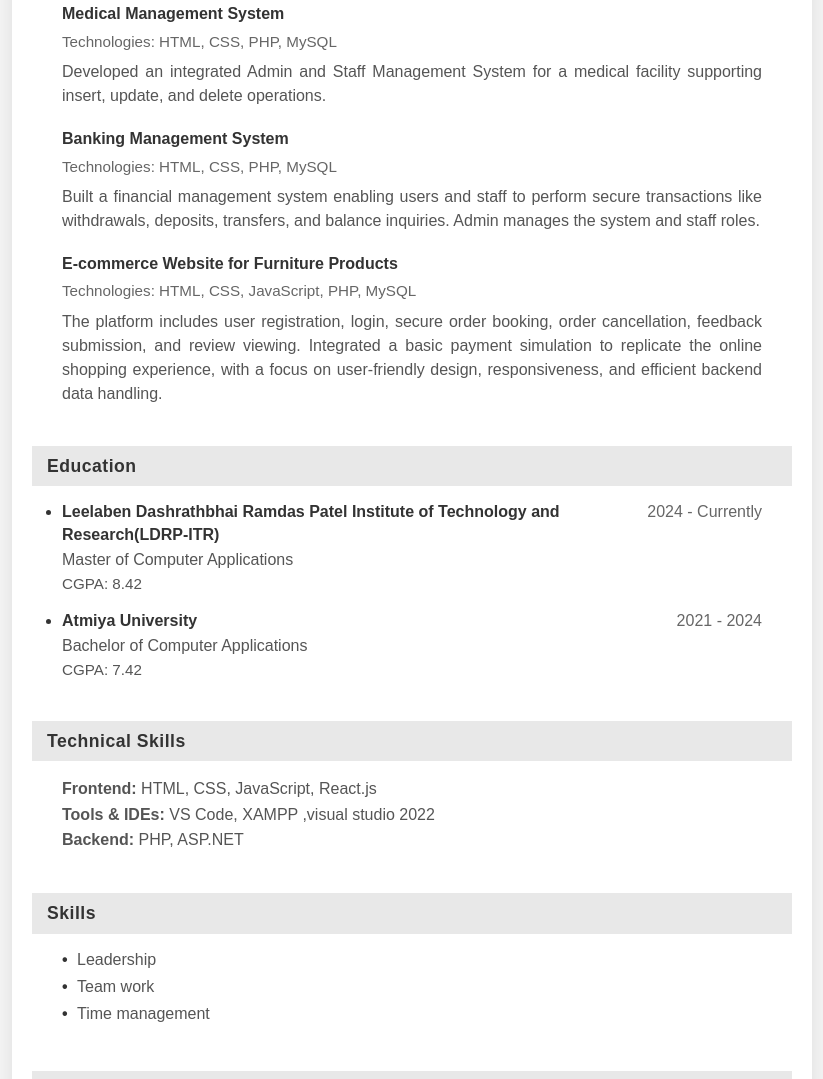
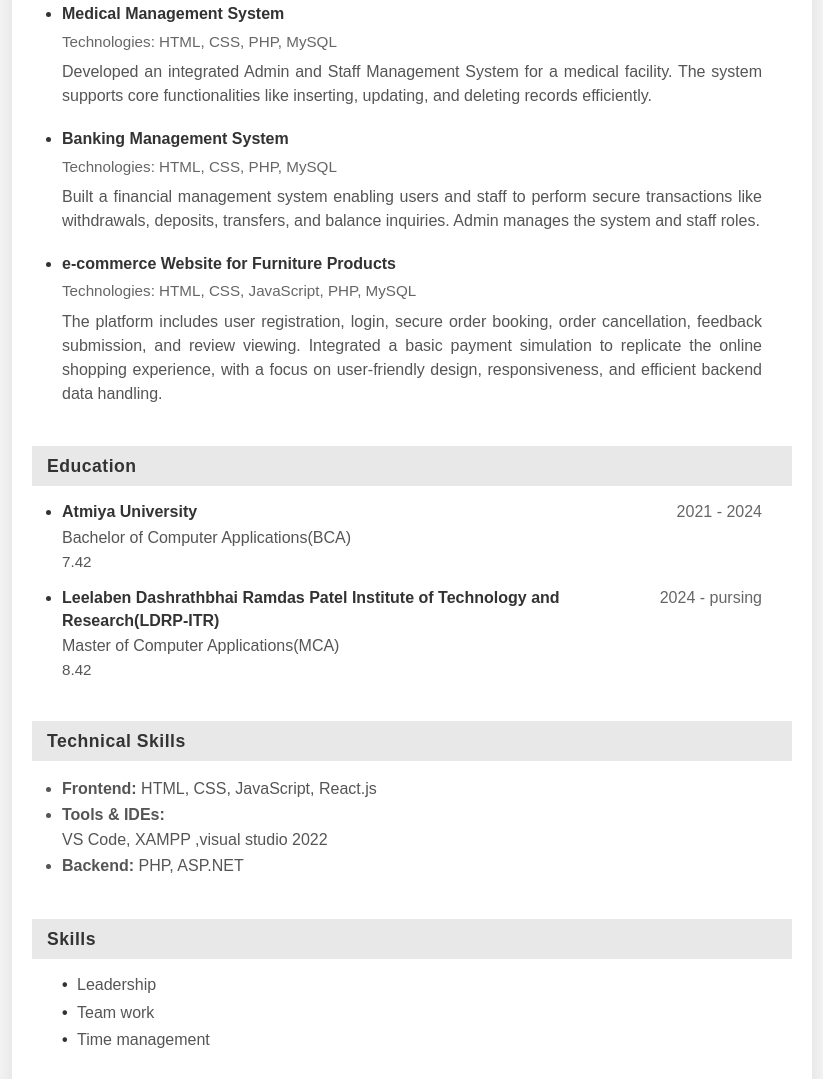
Before and after one commit to aastha07212003/Resume, a plain HTML site: page resume.html in a window 1280 px wide. Shown: the part 423-1502 px from the top of the page, without its empty margins (228-1051 px from the left). Drawn offline with Linux system fonts and the light colour scheme.

Commit message:
Revise resume content and structure
Updated resume.html with new content and formatting.

```diff
--- a/resume.html
+++ b/resume.html
@@ -1,5 +1,6 @@
 <!DOCTYPE html>
 <html lang="en">
+
 <head>
     <meta charset="UTF-8">
     <meta name="viewport" content="width=device-width, initial-scale=1.0">
@@ -23,7 +24,7 @@
             max-width: 800px;
             margin: 0 auto;
             background: white;
-            box-shadow: 0 0 20px rgba(0,0,0,0.1);
+            box-shadow: 0 0 20px rgba(0, 0, 0, 0.1);
             padding: 10px 20px;
         }
 
@@ -160,6 +161,7 @@
         }
     </style>
 </head>
+
 <body>
     <div class="resume-container">
 
@@ -170,7 +172,7 @@
             <div class="contact"><a href="https://www.linkedin.com/in/aastha2107">
     linkedin.com/in/aastha2107
 </a>
-</div>
+            </div>
         </div>
 
         <div class="section">
@@ -179,30 +181,42 @@
                 I am an MCA graduate looking for an entry-level job in software engineering. I want to use my skills in coding and system design to help the team, learn new things, and grow with the company.
             </div>
         </div>
- <div class="section">
+        <div class="section">
             <div class="section-title">Projects</div>
 
             <div class="project-item">
-                <div class="project-name">Medical Management System</div>
+                <div class="project-name">
+                    <ul>
+                        <li>Medical Management System</div>
                 <div class="project-tech">Technologies: HTML, CSS, PHP, MySQL</div>
                 <div class="project-description">
-                    Developed an integrated Admin and Staff Management System for a medical facility supporting insert, update, and delete operations.
+                    Developed an integrated Admin and Staff Management System for a medical facility. The system supports core functionalities like inserting, updating, and deleting records efficiently.
+                    </li>
+                    </ul>
                 </div>
             </div>
 
             <div class="project-item">
-                <div class="project-name">Banking Management System</div>
+                <div class="project-name">
+                    <ul>
+                        <li>Banking Management System</div>
                 <div class="project-tech">Technologies: HTML, CSS, PHP, MySQL</div>
                 <div class="project-description">
                     Built a financial management system enabling users and staff to perform secure transactions like withdrawals, deposits, transfers, and balance inquiries. Admin manages the system and staff roles.
+                    </li>
+                    </ul>
                 </div>
             </div>
 
             <div class="project-item">
-                <div class="project-name">E-commerce Website for Furniture Products</div>
+                <div class="project-name">
+                    <ul>
+                        <li>e-commerce Website for Furniture Products</div>
                 <div class="project-tech">Technologies: HTML, CSS, JavaScript, PHP, MySQL</div>
                 <div class="project-description">
-                    The platform includes user registration, login, secure order booking, order cancellation, feedback submission, and review viewing. Integrated a basic payment simulation to replicate the online shopping experience, with a focus on user-friendly design, responsiveness, and efficient backend data handling.
+                    The platform includes user registration, login, secure order booking, order cancellation, feedback submission, and review viewing. Integrated a basic payment simulation to replicate the online shopping experience, with a focus on user-friendly design,
+                    responsiveness, and efficient backend data handling.</li>
+                    </ul>
                 </div>
             </div>
         </div>
@@ -211,14 +225,7 @@
 
             <div class="education-item">
                 <ul>
-                    <li>
-                        <div class="education-header">
-                            <div class="university-name">Leelaben Dashrathbhai Ramdas Patel Institute of Technology and Research(LDRP-ITR)</div>
-                            <div class="year">2024 - Currently</div>
-                        </div>
-                        <div class="degree">Master of Computer Applications</div>
-                        <div class="grade">CGPA: 8.42</div>
-                    </li>
+
                 </ul>
             </div>
 
@@ -229,8 +236,22 @@
                             <div class="university-name">Atmiya University</div>
                             <div class="year">2021 - 2024</div>
                         </div>
-                        <div class="degree">Bachelor of Computer Applications</div>
-                        <div class="grade">CGPA: 7.42</div>
+                        <div class="degree">Bachelor of Computer Applications(BCA)</div>
+                        <div class="grade"> 7.42</div>
+                    </li>
+                </ul>
+            </div>
+
+
+            <div class="education-item">
+                <ul>
+                    <li>
+                        <div class="education-header">
+                            <div class="university-name">Leelaben Dashrathbhai Ramdas Patel Institute of Technology and Research(LDRP-ITR)</div>
+                            <div class="year">2024 - pursing</div>
+                        </div>
+                        <div class="degree">Master of Computer Applications(MCA)</div>
+                        <div class="grade">8.42</div>
                     </li>
                 </ul>
             </div>
@@ -241,27 +262,36 @@
         <div class="section">
             <div class="section-title">Technical Skills</div>
             <div class="technical-skills">
-                <div><strong>Frontend:</strong> HTML, CSS, JavaScript, React.js</div>
-                <div><strong>Tools & IDEs:</strong> VS Code, XAMPP ,visual studio 2022</div>
-				 <div><strong>Backend:</strong> PHP, ASP.NET</div>
+                <div>
+                    <ul>
+                        <li><strong>Frontend:</strong> HTML, CSS, JavaScript, React.js</li>
+                    </ul>
+                </div>
+                <div><strong><ul>
+                        <li>Tools & IDEs:</strong><br/> VS Code, XAMPP ,visual studio 2022 </li>
+                    </ul>
+                </div>
+                <div>
+                    <ul>
+                        <li><strong> Backend:</strong> PHP, ASP.NET</li>
+                    </ul>
+                </div>
             </div>
         </div>
 
-		<div class="section">
+        <div class="section">
             <div class="section-title">Skills</div>
             <ul class="skills-list">
                 <li>Leadership</li>
-				<li>Team work</li>
+                <li>Team work</li>
                 <li>Time management</li>
             </ul>
         </div>
         <div class="section">
             <div class="section-title">Achievements & Awards</div>
             <ul class="skills-list">
-                <li>certificate of participants in code carnival- an open hackthon (24 hours.),
- Atmiya University (University level).</li>
-                <li>certificate of participants in code carnival- an open hackthon (36 hours.),
-Atmiya University (national level).</li>
+                <li>certificate of participants in code carnival- an open hackthon (24 hours.), Atmiya University (University level).</li>
+                <li>certificate of participants in code carnival- an open hackthon (36 hours.), Atmiya University (national level).</li>
                 <li>certificate in overall excellent in project Management in sem-6 as Tema leader.</li>
                 <li>certificate of asp.net showcasing proficiency in web development using the .NET framework.</li>
             </ul>
@@ -269,4 +299,5 @@ Atmiya University (national level).</li>
 
     </div>
 </body>
+
 </html>
```
